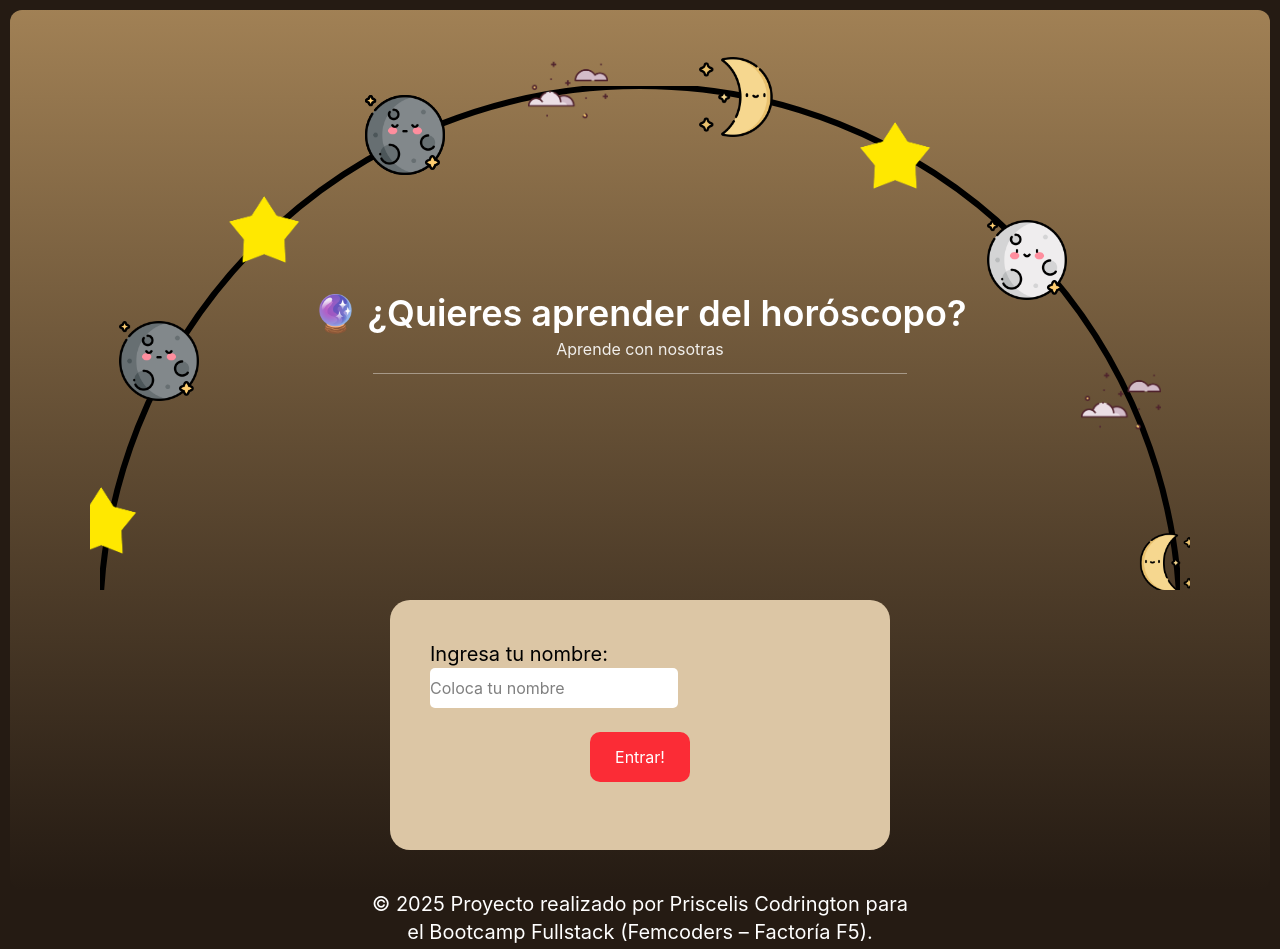
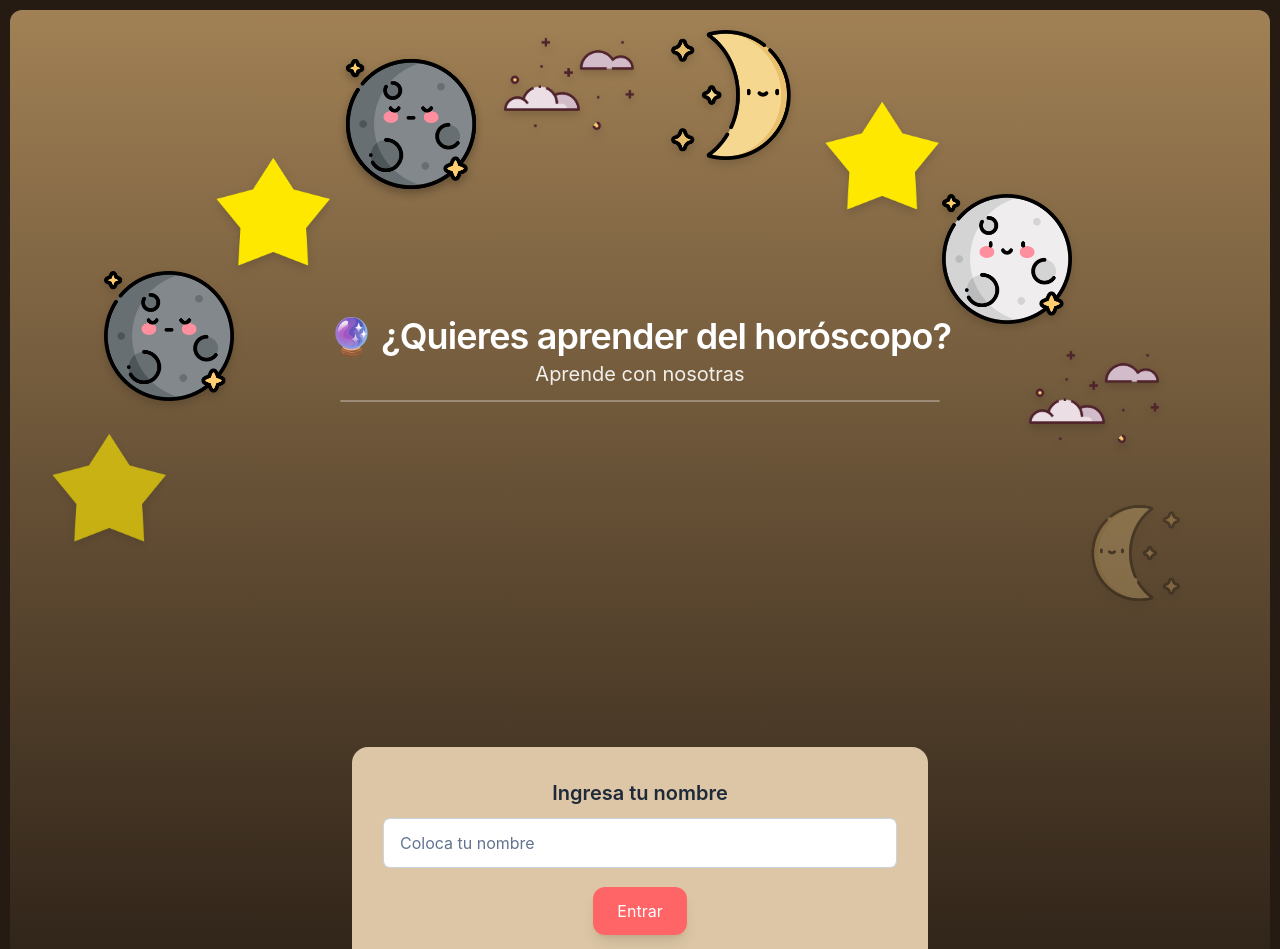
Before and after one commit to priscelis/astrology-page, a React (Vite) app: page / in a window 1280 px wide. Shown: the top 949 px of the page. Built offline with nearby package versions, Linux system fonts and the light colour scheme.

Commit message:
SemiCircleCarousel adjustment

```diff
--- a/src/components/Carousel/SemiCircleCarousel.jsx
+++ b/src/components/Carousel/SemiCircleCarousel.jsx
@@ -1,4 +1,7 @@
 import { useEffect, useRef, useState } from "react";
+import { useNavigate } from "react-router-dom";
+
+// Imágenes
 import clouds1 from "./images-carrousel/clouds1.png";
 import clouds2 from "./images-carrousel/clouds2.png";
 import lunacreciente1 from "./images-carrousel/lunacreciente1.png";
@@ -7,14 +10,12 @@ import star1 from "./images-carrousel/star1.png";
 import star2 from "./images-carrousel/star2.png";
 import lunallena from "./images-carrousel/lunallena.png";
 import lunanueva from "./images-carrousel/lunanueva.png";
-import { useNavigate } from "react-router-dom";
 
 // helpers SVG
 function polarToCartesian(cx, cy, r, angleDeg) {
   const rad = ((angleDeg - 90) * Math.PI) / 180;
   return { x: cx + r * Math.cos(rad), y: cy + r * Math.sin(rad) };
 }
-
 function describeArc(cx, cy, r, startAngle, endAngle) {
   const start = polarToCartesian(cx, cy, r, endAngle);
   const end = polarToCartesian(cx, cy, r, startAngle);
@@ -29,29 +30,44 @@ export default function SemiCircleCarousel() {
   ];
   const count = photos.length;
 
+  const navigate = useNavigate();
+
+  // Contenedor medido para responsive
   const contRef = useRef(null);
-  const [w, setW] = useState(800); // valor inicial para preview
+  const [w, setW] = useState(800);
 
-  // medir ancho responsive
   useEffect(() => {
-    const medir = () => setW(contRef.current?.clientWidth ?? 800);
+    const medir = () => {
+      if (contRef.current) setW(contRef.current.clientWidth);
+    };
     medir();
-    const ro = new ResizeObserver(medir);
-    if (contRef.current) ro.observe(contRef.current);
+
+    // ResizeObserver para cambios de layout
+    let ro;
+    if (typeof ResizeObserver !== "undefined" && contRef.current) {
+      ro = new ResizeObserver(medir);
+      ro.observe(contRef.current);
+    }
+    // Fallback/extra: resize de ventana
     window.addEventListener("resize", medir);
-    return () => { ro.disconnect(); window.removeEventListener("resize", medir); };
+
+    return () => {
+      if (ro) ro.disconnect();
+      window.removeEventListener("resize", medir);
+    };
   }, []);
 
-  // ----------------- PARÁMETROS -----------------
-  const stroke = 6;          // grosor de la línea del arco
-  const padding = 10;
-  const item = 100;           // diámetro del wrapper circular
-  const ring = 1;            // grosor del borde del wrapper (1px porque usamos "border")
-  const speedDegPerSec = 12; // velocidad continua (grados/seg)
+  // ----------------- PARÁMETROS (derivados de w) -----------------
+  const padding = 12;
+  // Radio clamped según ancho disponible
+  const R = Math.max(160, Math.min(520, w / 2 - padding));
+  const cx = R, cy = R;
 
-  // radio y centro
-  const R = Math.max(220, Math.min(600, w / 2 - padding));
-  const cx = R, cy = R;
+  // Grosor del arco según tamaño
+  const stroke = R < 220 ? 3 : R < 360 ? 4 : 6;
+
+  // Tamaño de cada ítem (diámetro del wrapper) - más grande para evitar cortes
+  const item = Math.max(70, Math.min(130, Math.floor(w / 8)));
 
   // arco visible superior (para el PATH del SVG)
   const svgStart = 270; // izquierda
@@ -60,102 +76,110 @@ export default function SemiCircleCarousel() {
   // separación base entre imágenes (loop continuo perfecto)
   const spacing = count > 0 ? 180 / count : 0;
 
-  // ----------------- ANIMACIÓN CONTINUA -----------------
+  // animación continua (respeta prefers-reduced-motion)
   const [angleOffset, setAngleOffset] = useState(0);
   const rafRef = useRef(0);
   const lastRef = useRef(0);
+  const reduceMotion = typeof window !== "undefined" && window.matchMedia && window.matchMedia("(prefers-reduced-motion: reduce)").matches;
 
   useEffect(() => {
+    if (reduceMotion) return; // no animar si el usuario lo prefiere
+    const speedDegPerSec = 12; // velocidad continua (grados/seg)
+
     const loop = (t) => {
       if (!lastRef.current) lastRef.current = t;
       let dt = (t - lastRef.current) / 1000;
       lastRef.current = t;
-      if (dt > 0.05) dt = 0.05;               // evita saltos al volver de pestaña
-      setAngleOffset((a) => a + speedDegPerSec * dt);
+      if (dt > 0.05) dt = 0.05; // evita saltos al volver de pestaña
+      setAngleOffset((a) => (a + speedDegPerSec * dt) % 360); // mantiene valores acotados
       rafRef.current = requestAnimationFrame(loop);
     };
+
     rafRef.current = requestAnimationFrame(loop);
     return () => cancelAnimationFrame(rafRef.current);
-  }, []);
+  }, [reduceMotion]);
 
-  // 🔧 CORRECCIÓN: Radio exacto para que los centros de las imágenes estén sobre la línea del arco
-  const rImgs = R; // Los centros de las imágenes van exactamente sobre la línea del arco
+  // radio exacto para que los centros de las imágenes estén sobre la línea del arco
+  const rImgs = R;
 
   // cantidad de elementos a pintar (copia extra al final para cubrir el borde derecho)
   const total = count + 1;
 
-  const manejarClick = () => {
+  // Estado formulario
+  const [nombre, setNombre] = useState("");
+
+  const goToOptions = () => {
     if (nombre.trim() !== "") {
-      navigate(`/saludo/${nombre}`);
+      navigate(`/options/${nombre.trim()}`);
     }
   };
 
-  // Para pasar al otro componente de opciones
-  const navigate = useNavigate();
+  // Calcular altura del contenedor incluyendo espacio extra para las fotos
+  const containerHeight = R + Math.max(item / 2, 40);
 
-const goToOptions = () => {
-  if (nombre.trim() !== "") {
-    navigate(`/options/${nombre}`);
-  }
-};
-
-    const [nombre, setNombre] = useState("");
-  const [mostrarSaludo, setMostrarSaludo] = useState(false);
-
-  const handleSubmit = () => {
-    if (nombre.trim() !== "") {
-      setMostrarSaludo(true);
-    }
-  };
   return (
-    <div className=" w-full flex justify-center min-h-screen">
-      <div ref={contRef} className="relative w-[92vw] max-w-[1100px]">
-
-        {/* altura = R -> solo se ve la mitad superior */}
-        <div className="relative overflow-hidden" style={{ height: R }}>
+    <div className="min-h-screen w-full text-white">
+      <div className="mx-auto w-full max-w-6xl px-4 sm:px-6 lg:px-8 py-8">
+        {/* Zona del arco */}
+        <div ref={contRef} className="relative w-full">
+          {/* Altura aumentada para no cortar las fotos */}
+          <div className="relative" style={{ height: containerHeight }}>
             {/* arco superior */}
             <svg
-            className="mt-9 absolute left-1/2 -translate-x-1/2 top-0"
+              className="absolute left-1/2 -translate-x-1/2 top-0"
               viewBox={`0 0 ${R * 2} ${R}`}
               width={R * 2}
               height={R}
+              aria-hidden="true"
             >
               <path
                 d={describeArc(cx, cy, R, svgStart, svgEnd)}
                 fill="none"
-              stroke="black"
+
                 strokeWidth={stroke}
                 strokeLinecap="butt"
               />
             </svg>
 
-          {/* imágenes moviéndose de forma CONTINUA en 180° → 0°, con copia extra */}
-          <div className=" mt-9 absolute inset-0">
+            {/* imágenes moviéndose de forma continua en 180° → 0°, con copia extra */}
+            <div className="absolute inset-0">
               {Array.from({ length: total }).map((_, i) => {
                 const src = photos[i % count];
-              const vis = ((i * spacing + angleOffset) % 180 + 180) % 180;
+                const vis = ((i * spacing + angleOffset) % 180 + 180) % 180; // 0..179
                 const deg = 180 - vis;
                 const rad = (deg * Math.PI) / 180;
 
                 const x = cx + rImgs * Math.cos(rad);
                 const y = cy - rImgs * Math.sin(rad);
 
+                let opacity = 1;
+                if (vis < 20) {
+                  opacity = vis / 20; // 0 a 1
+                } else if (vis > 160) {
+                  opacity = (180 - vis) / 20; // 1 a 0
+                }
+
+                const pointerEvents = opacity < 0.1 ? "none" : "auto";
                 return (
                   <div
-                  key={`${src}-${i}`}
-                  className="absolute flex items-center justify-center"
+                    key={`${i}-${src}`}
+                    className="absolute flex items-center justify-center pointer-events-none select-none"
                     style={{
                       left: x,
                       top: y,
                       width: item,
                       height: item,
                       transform: "translate(-50%, -50%)",
+                      zIndex: 10,
+                      opacity,
+                      pointerEvents,
                     }}
+                    aria-hidden={opacity < 0.1}
                   >
                     <img
                       src={src}
                       alt=""
-                    className="w-[80%] h-[80%] object-contain"
+                      className="w-full h-full object-contain drop-shadow-lg"
                       draggable={false}
                     />
                   </div>
@@ -163,40 +187,97 @@ const goToOptions = () => {
               })}
             </div>
 
-          {/* texto dentro del arco */}
-          <div className="absolute left-0 right-0 text-center px-4" style={{ top: R * 0.45 }}>
-            <h2 className="text-white text-3xl md:text-4xl font-semibold">🔮 ¿Quieres aprender del horóscopo?</h2>
-            <p className="text-white/90 mt-1">Aprende con nosotras</p>
-            <hr className="mt-3 border-t border-white/40 w-1/2 mx-auto" />
-
+            {/* texto dentro del arco - MEJOR SEPARACIÓN RESPONSIVE */}
+            <div
+              className="absolute left-0 right-0 text-center px-3 sm:px-6"
+              style={{
+                top: Math.max(
+                  // Móvil: más separación del arco
+                  w < 640 ? R * 0.55 :
+                  // Tablet: separación media
+                  w < 1024 ? R * 0.50 :
+                  // Desktop: separación menor
+                  R * 0.45,
+                  // Mínimo absoluto
+                  36
+                ),
+                zIndex: 5
+              }}
+            >
+              <h2 className="text-xl sm:text-2xl md:text-3xl lg:text-4xl font-semibold tracking-tight">
+                🔮 ¿Quieres aprender del horóscopo?
+              </h2>
+              <p className="text-white/90 text-sm sm:text-base md:text-lg lg:text-xl mt-1">
+                Aprende con nosotras
+              </p>
+              <hr className="mt-3 border border-white/30 rounded-full w-11/12 sm:w-3/4 md:w-[600px] mx-auto" />
+            </div>
           </div>
 
-        </div>
-         <div className=" rounded-[20px]  ml-[300px] mt-[10px] w-[500px] h-[250px] p-[40px] bg-[#DCC6A5]">
+          {/* Formulario con mejor separación */}
+          <div
+            className="
+              w-full max-w-xl mx-auto
+              rounded-2xl
+              p-4 sm:p-6 md:p-8
+              text-center bg-[#DCC6A5]
+            "
+            style={{
+              marginTop: w < 640 ? '3rem' : w < 1024 ? '4rem' : '5rem'
+            }}
+            role="form"
+            aria-label="Formulario de acceso por nombre"
+          >
+            <h3 className="text-lg sm:text-xl font-semibold text-gray-800">
+              Ingresa tu nombre
+            </h3>
 
-           <h4 className="text-xl"> Ingresa tu nombre: </h4>
-           <input type="text"
-           className="bg-white h-[40px] rounded-[5px]" value={nombre}
+            <label htmlFor="nombre" className="sr-only">
+              Nombre
+            </label>
+            <input
+              id="nombre"
+              type="text"
+              value={nombre}
               onChange={(e) => setNombre(e.target.value)}
+              placeholder="Coloca tu nombre"
+              className="
+                mt-3 w-full h-11 sm:h-12
+                rounded-md
+                bg-white text-slate-900
+                placeholder-slate-500
+                px-4 outline-none
+                ring-1 ring-slate-300 focus:ring-2 focus:ring-red-500
+                transition
+              "
+            />
 
-           placeholder="Coloca tu nombre"/>
-
-           <br /><br />
-           {/* Aqui centré el boton*/}
-           <center>
+            <div className="mt-5 flex justify-center">
               <button
-                className="border-red-500 bg-red-500 w-[100px] h-[50px] rounded-[10px] text-white" type="submit"
+                type="button"
                 onClick={goToOptions}
-                >Entrar!</button>
-          </center>
-
+                disabled={!nombre.trim()}
+                className="
+                  inline-flex items-center justify-center
+                  px-5 sm:px-6 h-11 sm:h-12
+                  rounded-xl text-white
+                  bg-red-500 disabled:bg-red-400
+                  shadow-lg transition
+                  hover:scale-[1.03] hover:-translate-y-0.5 hover:shadow-2xl
+                  focus-visible:outline-none focus-visible:ring-2 focus-visible:ring-offset-2 focus-visible:ring-red-500
+                "
+                aria-disabled={!nombre.trim()}
+              >
+                Entrar
+              </button>
             </div>
 
-
-
+            <p className="mt-3 text-sm text-slate-600">
+              Escribe tu nombre para continuar.
+            </p>
           </div>
-
+        </div>
+      </div>
     </div>
   );
-
 }
```
Lines whose indentation alone changed are shown as unchanged.
